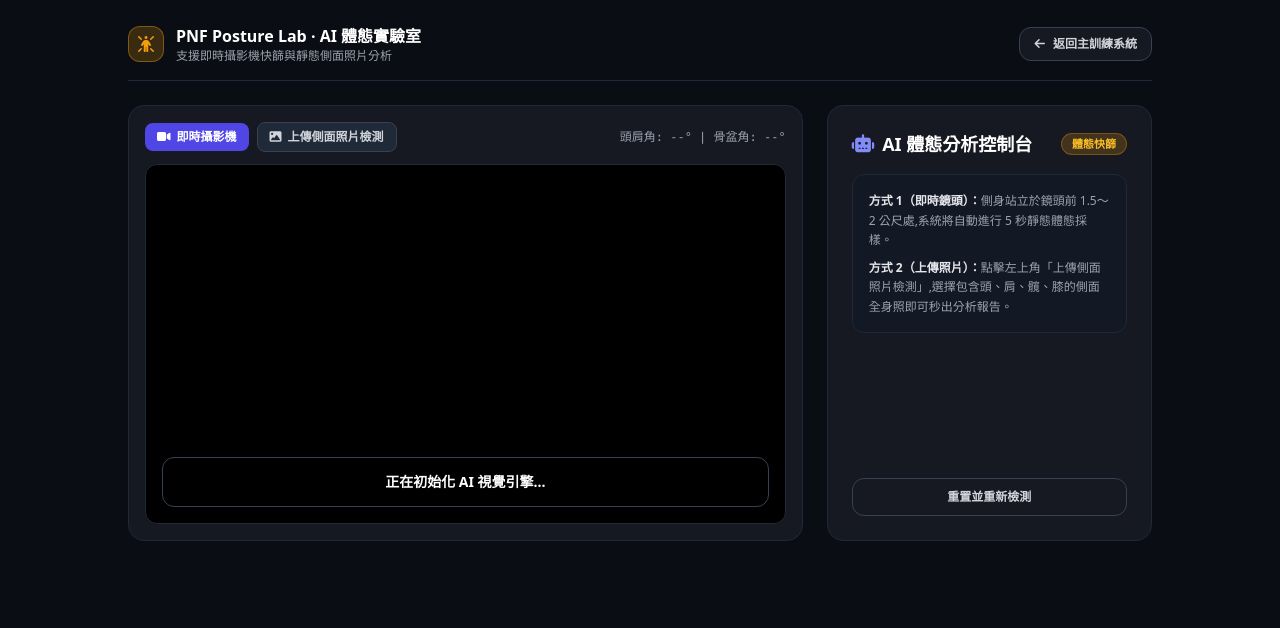
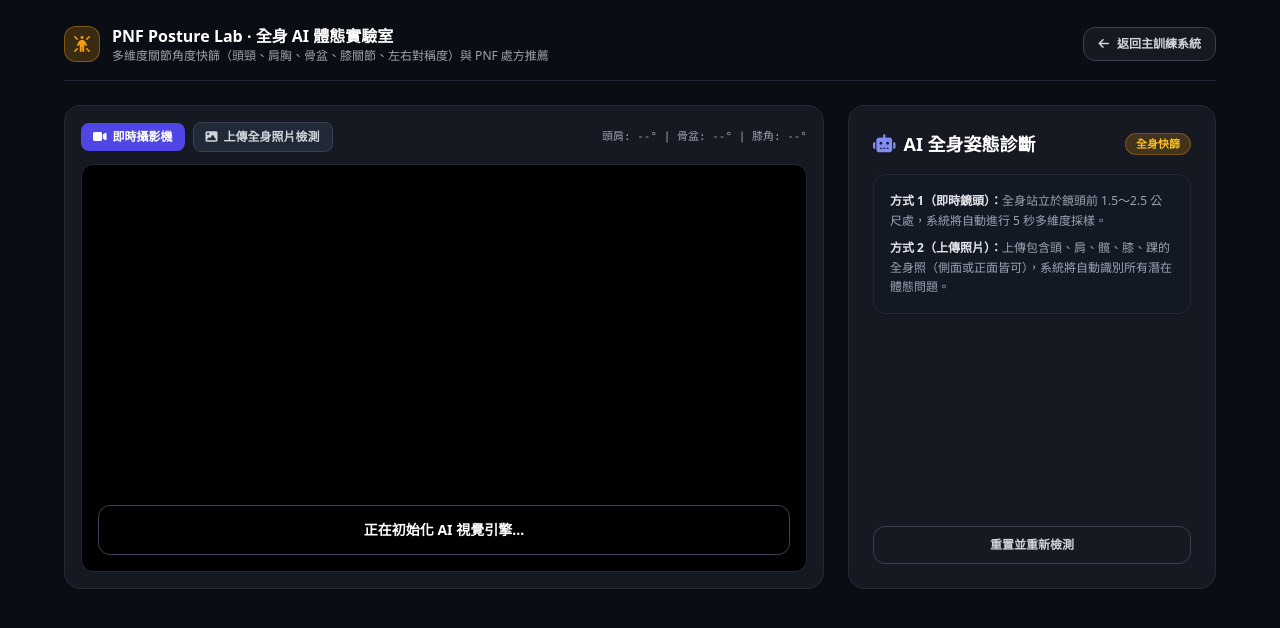
Before and after one commit to RC0525/my-laravel-app, a Laravel app: page /ai-assessment in a window 1280 px wide. Shown: the top 628 px of the page. Run offline with Laravel 12, Linux system fonts and the light colour scheme; some libraries are stand-ins or nearby versions.

Commit message:
Ai UPdate

```diff
--- a/resources/views/ai-assessment.blade.php
+++ b/resources/views/ai-assessment.blade.php
@@ -3,7 +3,7 @@
 <head>
   <meta charset="UTF-8">
   <meta name="csrf-token" content="{{ csrf_token() }}">
-  <title>PNF Posture Lab - AI 體態快篩與處方推薦</title>
+  <title>PNF Posture Lab - 全身多維度 AI 體態快篩與處方推薦</title>
   <script src="https://cdn.tailwindcss.com"></script>
   <link rel="stylesheet" href="https://cdnjs.cloudflare.com/ajax/libs/font-awesome/6.5.1/css/all.min.css">
   <script>
@@ -22,14 +22,14 @@
 <body class="bg-[#0B0D14] text-white p-6 min-h-screen">
 
   <!-- 頂部導覽列 -->
-  <div class="max-w-5xl mx-auto mb-6 flex justify-between items-center border-b border-gray-800 pb-4">
+  <div class="max-w-6xl mx-auto mb-6 flex justify-between items-center border-b border-gray-800 pb-4">
     <div class="flex items-center gap-3">
       <div class="w-9 h-9 rounded-xl bg-goldAccent/20 border border-goldAccent/40 flex items-center justify-center text-goldAccent">
         <i class="fa-solid fa-person-rays"></i>
       </div>
       <div>
-        <h1 class="text-base font-bold text-white">PNF Posture Lab · AI 體態實驗室</h1>
-        <p class="text-xs text-gray-400">支援即時攝影機快篩與靜態側面照片分析</p>
+        <h1 class="text-base font-bold text-white">PNF Posture Lab · 全身 AI 體態實驗室</h1>
+        <p class="text-xs text-gray-400">多維度關節角度快篩（頭頸、肩胸、骨盆、膝關節、左右對稱度）與 PNF 處方推薦</p>
       </div>
     </div>
     <a href="/" class="px-3.5 py-2 rounded-xl bg-cardDark hover:bg-gray-800 border border-gray-700 text-xs font-semibold text-gray-300 transition flex items-center gap-2">
@@ -37,7 +37,7 @@
     </a>
   </div>
 
-  <div class="max-w-5xl mx-auto grid grid-cols-1 lg:grid-cols-3 gap-6 text-white">
+  <div class="max-w-6xl mx-auto grid grid-cols-1 lg:grid-cols-3 gap-6 text-white">
 
     <!-- 左側：即時 AI 視覺辨識與照片上傳區 -->
     <div class="lg:col-span-2 bg-cardDark p-4 rounded-2xl border border-gray-800">
@@ -48,12 +48,12 @@
             <i class="fa-solid fa-video"></i> 即時攝影機
           </button>
           <label for="photo-upload" id="btn-source-photo" class="cursor-pointer px-3 py-1.5 rounded-lg text-xs font-bold bg-gray-800 hover:bg-gray-700 text-gray-300 border border-gray-700 transition flex items-center gap-1.5">
-            <i class="fa-solid fa-image"></i> 上傳側面照片檢測
+            <i class="fa-solid fa-image"></i> 上傳全身照片檢測
           </label>
           <input type="file" id="photo-upload" accept="image/*" class="hidden">
         </div>
 
-        <span id="angle-readout" class="font-mono text-xs text-gray-400">頭肩角: --° | 骨盆角: --°</span>
+        <span id="angle-readout" class="font-mono text-[11px] text-gray-400">頭肩: --° | 骨盆: --° | 膝角: --°</span>
       </div>
 
       <div class="relative w-full aspect-video bg-black rounded-xl overflow-hidden border border-gray-800 flex items-center justify-center">
@@ -76,42 +76,45 @@
       </div>
     </div>
 
-    <!-- 右側：診斷結果、問題識別與 PNF 頁面導流 -->
+    <!-- 右側：多維度診斷結果、全部問題清單與 PNF 頁面導流 -->
     <div class="bg-cardDark p-6 rounded-2xl border border-gray-800 flex flex-col justify-between">
       <div>
         <div class="flex items-center justify-between mb-4">
           <h2 class="text-lg font-bold flex items-center gap-2">
-            <i class="fa-solid fa-robot text-indigo-400"></i> AI 體態分析控制台
+            <i class="fa-solid fa-robot text-indigo-400"></i> AI 全身姿態診斷
           </h2>
           <span id="mode-badge" class="px-2.5 py-0.5 rounded-full text-[11px] font-bold bg-amber-500/20 text-amber-400 border border-amber-500/30">
-            體態快篩
+            全身快篩
           </span>
         </div>
 
         <!-- 預設提示說明 -->
         <div id="scanning-placeholder" class="p-4 rounded-xl bg-gray-900/60 border border-gray-800 text-xs text-gray-400 leading-relaxed mb-4 space-y-2">
-          <p><strong class="text-gray-200">方式 1（即時鏡頭）：</strong>側身站立於鏡頭前 1.5～2 公尺處,系統將自動進行 5 秒靜態體態採樣。</p>
-          <p><strong class="text-gray-200">方式 2（上傳照片）：</strong>點擊左上角「上傳側面照片檢測」,選擇包含頭、肩、髖、膝的側面全身照即可秒出分析報告。</p>
+          <p><strong class="text-gray-200">方式 1（即時鏡頭）：</strong>全身站立於鏡頭前 1.5～2.5 公尺處，系統將自動進行 5 秒多維度採樣。</p>
+          <p><strong class="text-gray-200">方式 2（上傳照片）：</strong>上傳包含頭、肩、髖、膝、踝的全身照（側面或正面皆可），系統將自動識別所有潛在體態問題。</p>
         </div>
 
-        <!-- 快篩結果與問題識別卡片 -->
+        <!-- 快篩結果與全部問題識別卡片 -->
         <div id="assessment-result" class="hidden space-y-4">
-          <div class="p-4 rounded-xl bg-gray-900/80 border border-gray-800 space-y-1.5">
-            <p class="text-xs text-gray-400 uppercase font-bold">體態量化基準值</p>
-            <p class="text-sm text-gray-300">平均頭肩夾角：<strong id="avg-neck-angle" class="text-white">--°</strong></p>
-            <p class="text-sm text-gray-300">平均骨盆髖角：<strong id="avg-pelvic-angle" class="text-white">--°</strong></p>
+          <!-- 多維度量化數據 -->
+          <div class="p-3.5 rounded-xl bg-gray-900/80 border border-gray-800 grid grid-cols-3 gap-2 text-center">
+            <div>
+              <p class="text-[10px] text-gray-400">頭肩夾角</p>
+              <p id="avg-neck-angle" class="text-sm font-bold text-white mt-0.5">--°</p>
+            </div>
+            <div>
+              <p class="text-[10px] text-gray-400">骨盆髖角</p>
+              <p id="avg-pelvic-angle" class="text-sm font-bold text-white mt-0.5">--°</p>
+            </div>
+            <div>
+              <p class="text-[10px] text-gray-400">膝關節角</p>
+              <p id="avg-knee-angle" class="text-sm font-bold text-white mt-0.5">--°</p>
+            </div>
           </div>
 
-          <!-- 問題識別與處方引導區 -->
-          <div id="recommendation-card" class="p-4 rounded-xl border border-goldAccent/50 bg-goldAccent/10">
-            <span class="text-xs font-bold text-goldAccent">識別出特定體態問題</span>
-            <h3 id="rec-title" class="text-base font-bold text-white mt-1">--</h3>
-            <p id="rec-desc" class="text-xs text-gray-300 mt-1 leading-relaxed">--</p>
-
-            <!-- 一鍵返回 PNF Assistant 頁面按鈕 (透過 localStorage 傳遞推薦動作並跳轉回首頁) -->
-            <button id="btn-goto-pnf" type="button" class="mt-4 w-full py-2.5 bg-gradient-to-r from-goldAccent to-amber-600 hover:from-amber-500 hover:to-amber-700 text-black text-sm font-extrabold rounded-xl transition flex items-center justify-center gap-2 shadow-lg shadow-goldAccent/20">
-              <i class="fa-solid fa-arrow-right-to-bracket"></i> 前往 PNF 頁面開始矯正
-            </button>
+          <!-- 識別出的所有問題與對應 PNF 處方清單 -->
+          <div class="space-y-2.5 max-h-[340px] overflow-y-auto pr-1" id="detected-issues-list">
+            <!-- 由 JS 動態填入所有偵測到的問題卡片與前往 PNF 按鈕 -->
           </div>
         </div>
       </div>
@@ -146,11 +149,17 @@
     let currentMode = "ASSESSMENT";
     const SCAN_DURATION_MS = 5000;
     let scanStartTime = null;
-    let neckAngleSamples = [];
-    let pelvicAngleSamples = [];
+    let samples = {
+      neck: [],
+      pelvic: [],
+      knee: [],
+      shoulderDiff: [],
+      hipDiff: [],
+      forwardHeadOffset: []
+    };
 
     async function initPoseLandmarker() {
-      guideText.innerText = "正在載入 AI 骨架模型...";
+      guideText.innerText = "正在載入 AI 全身骨架模型...";
       const vision = await FilesetResolver.forVisionTasks(
         "https://cdn.jsdelivr.net/npm/@mediapipe/tasks-vision@0.10.14/wasm"
       );
@@ -183,7 +192,7 @@
           };
         }
       } catch (err) {
-        guideText.innerText = "⚠️ 無法開啟攝影機，您仍可使用「上傳側面照片檢測」功能";
+        guideText.innerText = "⚠️ 無法開啟攝影機，您仍可使用「上傳全身照片檢測」功能";
         console.error(err);
       }
     };
@@ -207,48 +216,168 @@
       return Math.round(deg);
     }
 
-    function getBestSideLandmarks(lm) {
-      const leftSide = [lm[7], lm[11], lm[23], lm[25]];
-      const rightSide = [lm[8], lm[12], lm[24], lm[26]];
+    // 擷取全身多維度關節指標（包含最佳側面與左右對稱度）
+    function extractPostureMetrics(lm) {
+      const leftSide = [lm[7], lm[11], lm[23], lm[25], lm[27]];
+      const rightSide = [lm[8], lm[12], lm[24], lm[26], lm[28]];
       const leftScore = leftSide.reduce((sum, pt) => sum + (pt?.visibility || 0), 0);
       const rightScore = rightSide.reduce((sum, pt) => sum + (pt?.visibility || 0), 0);
       const chosen = leftScore >= rightScore ? leftSide : rightSide;
-      const isVisible = chosen.every((pt) => pt && pt.visibility > 0.55);
-      return { ear: chosen[0], shoulder: chosen[1], hip: chosen[2], knee: chosen[3], isVisible };
+
+      const coreVisible = chosen.slice(0, 4).every((pt) => pt && pt.visibility > 0.55);
+      const ankleVisible = chosen[4] && chosen[4].visibility > 0.5;
+
+      const ear = chosen[0];
+      const shoulder = chosen[1];
+      const hip = chosen[2];
+      const knee = chosen[3];
+      const ankle = chosen[4];
+
+      const neckAngle = coreVisible ? getAngle(ear, shoulder, hip) : null;
+      const pelvicAngle = coreVisible ? getAngle(shoulder, hip, knee) : null;
+      const kneeAngle = (coreVisible && ankleVisible) ? getAngle(hip, knee, ankle) : null;
+
+      // 左右高低肩與骨盆高低差（正規化座標 y 差值轉近似角度偏差）
+      const shoulderDiff = (lm[11] && lm[12] && lm[11].visibility > 0.5 && lm[12].visibility > 0.5)
+        ? Math.round(Math.abs(lm[11].y - lm[12].y) * 100)
+        : 0;
+
+      const hipDiff = (lm[23] && lm[24] && lm[23].visibility > 0.5 && lm[24].visibility > 0.5)
+        ? Math.round(Math.abs(lm[23].y - lm[24].y) * 100)
+        : 0;
+
+      // 頭部相對肩膀水平偏移度
+      const forwardHeadOffset = (ear && shoulder)
+        ? Math.round(Math.abs(ear.x - shoulder.x) * 100)
+        : 0;
+
+      return {
+        coreVisible,
+        neckAngle,
+        pelvicAngle,
+        kneeAngle,
+        shoulderDiff,
+        hipDiff,
+        forwardHeadOffset
+      };
     }
 
-    // 識別問題並設定點擊後導回主系統 PNF 頁面的行為
-    function showAssessmentRecommendation(avgNeck, avgPelvic) {
+    // 綜合分析所有體態問題並對應推薦的 PNF 伸展動作
+    function analyzeAllProblems(summary) {
+      const issues = [];
+
+      // 1. 圓肩 / 胸椎前凸 / 頭頸前傾
+      if (summary.neck !== null && summary.neck < 162) {
+        issues.push({
+          title: "圓肩與頭部前傾（上交叉症候群）",
+          badge: "肩頸/胸椎",
+          desc: `平均頭肩角為 ${summary.neck}°（低於標準 162°），胸大肌與頸部肌群可能處於緊繃縮短狀態。`,
+          stretchTitle: "胸大肌門框 PNF 拉伸"
+        });
+      }
+
+      // 2. 骨盆前傾或髖部屈曲緊繃
+      if (summary.pelvic !== null && summary.pelvic < 165) {
+        issues.push({
+          title: "骨盆前傾與髖屈肌緊繃",
+          badge: "髖部/骨盆",
+          desc: `平均軀幹髖角為 ${summary.pelvic}°（低於標準 165°），髂腰肌或股直肌可能過度緊繃。`,
+          stretchTitle: "髂腰肌高跪姿 PNF 伸展"
+        });
+      }
+
+      // 3. 骨盆後傾或下背/後側鏈緊繃
+      if (summary.pelvic !== null && summary.pelvic > 183) {
+        issues.push({
+          title: "骨盆後傾與下背/臀腿張力異常",
+          badge: "腰椎/臀腿",
+          desc: `平均軀幹髖角為 ${summary.pelvic}°（高於標準 183°），建議放鬆下背與臀部肌群。`,
+          stretchTitle: "臀大肌仰臥抱膝 PNF 伸展"
+        });
+      }
+
+      // 4. 膝超伸（膝關節過度鎖死）
+      if (summary.knee !== null && summary.knee > 178) {
+        issues.push({
+          title: "膝關節超伸（Genu Recurvatum）",
+          badge: "膝關節/小腿",
+          desc: `平均膝關節夾角達 ${summary.knee}°（過度伸直），易造成膝蓋與小腿後側壓力。`,
+          stretchTitle: "腓腸肌推牆直膝 PNF 伸展"
+        });
+      }
+
+      // 5. 高低肩 / 軀幹側傾代償
+      if (summary.shoulderDiff >= 4) {
+        issues.push({
+          title: "高低肩與斜方肌/側軀幹張力不對稱",
+          badge: "左右對稱",
+          desc: `偵測到左右肩高度差指標為 ${summary.shoulderDiff}，建議針對緊繃側進行側屈與頸肩 PNF 伸展。`,
+          stretchTitle: "斜方肌上束側傾 PNF 伸展"
+        });
+      }
+
+      // 6. 骨盆高低差 / 側腰緊繃
+      if (summary.hipDiff >= 4) {
+        issues.push({
+          title: "骨盆高低差與腰方肌/腹外斜肌緊繃",
+          badge: "骨盆對稱",
+          desc: `偵測到左右髖部高度差指標為 ${summary.hipDiff}，建議進行軀幹側彎與髖部伸展。`,
+          stretchTitle: "腹外斜肌側彎 PNF 伸展"
+        });
+      }
+
+      // 若未偵測到明顯異常，提供日常維持處方
+      if (issues.length === 0) {
+        issues.push({
+          title: "整體體態排列良好（日常維持）",
+          badge: "狀態良好",
+          desc: "您的主要關節角度與對稱度皆在理想範圍內，建議透過 PNF 伸展維持關節活動度與肌肉彈性。",
+          stretchTitle: "胸大肌門框 PNF 拉伸"
+        });
+      }
+
+      return issues;
+    }
+
+    function avg(arr) {
+      if (!arr || arr.length === 0) return null;
+      return Math.round(arr.reduce((a, b) => a + b, 0) / arr.length);
+    }
+
+    // 渲染所有檢測出的問題與一鍵跳轉回 PNF 頁面的按鈕
+    function renderAllIssuesAndRecommendations(summary) {
       document.getElementById("scanning-placeholder").classList.add("hidden");
-      document.getElementById("avg-neck-angle").innerText = `${avgNeck}°`;
-      document.getElementById("avg-pelvic-angle").innerText = `${avgPelvic}°`;
+      document.getElementById("avg-neck-angle").innerText = summary.neck !== null ? `${summary.neck}°` : "--°";
+      document.getElementById("avg-pelvic-angle").innerText = summary.pelvic !== null ? `${summary.pelvic}°` : "--°";
+      document.getElementById("avg-knee-angle").innerText = summary.knee !== null ? `${summary.knee}°` : "--°";
       document.getElementById("assessment-result").classList.remove("hidden");
 
-      const recTitle = document.getElementById("rec-title");
-      const recDesc = document.getElementById("rec-desc");
-      const btnGotoPnf = document.getElementById("btn-goto-pnf");
+      const issues = analyzeAllProblems(summary);
+      const listEl = document.getElementById("detected-issues-list");
+      listEl.innerHTML = "";
 
-      let targetStretchKeyword = "胸大肌門框 PNF 拉伸";
+      issues.forEach((item) => {
+        const card = document.createElement("div");
+        card.className = "p-3.5 rounded-xl border border-goldAccent/40 bg-goldAccent/10 space-y-2";
+        card.innerHTML = `
+          <div class="flex items-center justify-between gap-2">
+            <span class="text-[11px] font-bold px-2 py-0.5 rounded bg-goldAccent/20 text-goldAccent">${item.badge}</span>
+            <span class="text-[11px] text-gray-300 font-semibold">推薦：${item.stretchTitle}</span>
+          </div>
+          <h3 class="text-sm font-bold text-white">${item.title}</h3>
+          <p class="text-xs text-gray-300 leading-relaxed">${item.desc}</p>
+          <button type="button" data-stretch="${item.stretchTitle}" class="btn-go-pnf-item mt-1 w-full py-2 bg-gradient-to-r from-goldAccent to-amber-600 hover:from-amber-500 hover:to-amber-700 text-black text-xs font-extrabold rounded-lg transition flex items-center justify-center gap-1.5 shadow">
+            <i class="fa-solid fa-arrow-right-to-bracket"></i> 前往 PNF 頁面開始（${item.stretchTitle}）
+          </button>
+        `;
 
-      if (avgNeck < 162) {
-        recTitle.innerText = "識別出：圓肩與頭部前傾";
-        recDesc.innerText = `偵測到頭肩角 ${avgNeck}° 低於標準值。建議優先進行胸大肌與上斜方肌 PNF 伸展。`;
-        targetStretchKeyword = "胸大肌門框 PNF 拉伸";
-      } else if (avgPelvic < 165) {
-        recTitle.innerText = "識別出：骨盆前傾代償";
-        recDesc.innerText = `偵測到軀幹髖角 ${avgPelvic}° 異常。建議優先進行髂腰肌與股直肌 PNF 伸展。`;
-        targetStretchKeyword = "髂腰肌高跪姿 PNF 伸展";
-      } else {
-        recTitle.innerText = "體態良好：全背維持課程";
-        recDesc.innerText = "您的靜態體態排列良好！建議維持日常 PNF 動態伸展與關節活動度訓練。";
-        targetStretchKeyword = "胸大肌門框 PNF 拉伸";
-      }
+        card.querySelector(".btn-go-pnf-item").addEventListener("click", () => {
+          localStorage.setItem("preferred_pnf_stretch", item.stretchTitle);
+          window.location.href = "/";
+        });
 
-      // 點擊按鈕時，將推薦的動作名稱存入 localStorage，並導航回主系統首頁的 PNF 模組
-      btnGotoPnf.onclick = () => {
-        localStorage.setItem("preferred_pnf_stretch", targetStretchKeyword);
-        window.location.href = "/"; // 返回你的主訓練系統首頁 (包含 PNF Assistant 頁面)
-      };
+        listEl.appendChild(card);
+      });
     }
 
     function renderLoop() {
@@ -262,51 +391,57 @@
 
         if (results.landmarks && results.landmarks.length > 0) {
           const lm = results.landmarks[0];
-          const { ear, shoulder, hip, knee, isVisible } = getBestSideLandmarks(lm);
+          const metrics = extractPostureMetrics(lm);
 
           drawingUtils.drawConnectors(lm, PoseLandmarker.POSE_CONNECTIONS, { color: "#6366F1", lineWidth: 4 });
           drawingUtils.drawLandmarks(lm, { color: "#F43F5E", radius: 5 });
 
-          if (isVisible) {
-            const neckAngle = getAngle(ear, shoulder, hip);
-            const pelvicAngle = getAngle(shoulder, hip, knee);
-            angleReadout.innerText = `頭肩角: ${neckAngle}° | 骨盆角: ${pelvicAngle}°`;
+          if (metrics.coreVisible) {
+            angleReadout.innerText = `頭肩: ${metrics.neckAngle}° | 骨盆: ${metrics.pelvicAngle}° | 膝角: ${metrics.kneeAngle ?? "--"}°`;
 
             if (currentMode === "ASSESSMENT") {
-              handlePreSessionAssessment(neckAngle, pelvicAngle);
+              handlePreSessionAssessment(metrics);
             }
           } else if (currentMode === "ASSESSMENT") {
             scanStartTime = null;
-            neckAngleSamples = [];
-            pelvicAngleSamples = [];
+            samples = { neck: [], pelvic: [], knee: [], shoulderDiff: [], hipDiff: [], forwardHeadOffset: [] };
             progressContainer.classList.add("hidden");
-            guideText.innerText = "⚠️ 請側身站立，確保耳、肩、髖、膝完整入鏡";
+            guideText.innerText = "⚠️ 請站立於鏡頭前，確保頭、肩、髖、膝完整入鏡";
           }
         }
       }
       animationFrameId = requestAnimationFrame(renderLoop);
     }
 
-    function handlePreSessionAssessment(neckAngle, pelvicAngle) {
+    function handlePreSessionAssessment(metrics) {
       progressContainer.classList.remove("hidden");
       if (!scanStartTime) scanStartTime = performance.now();
 
       const elapsed = performance.now() - scanStartTime;
       const pct = Math.min(100, (elapsed / SCAN_DURATION_MS) * 100);
       scanProgress.style.width = `${pct}%`;
-      guideText.innerText = `正在採樣體態數據，請保持側身靜止... (${Math.ceil((SCAN_DURATION_MS - elapsed) / 1000)}s)`;
+      guideText.innerText = `正在進行全身多維度體態採樣... (${Math.ceil((SCAN_DURATION_MS - elapsed) / 1000)}s)`;
 
-      neckAngleSamples.push(neckAngle);
-      pelvicAngleSamples.push(pelvicAngle);
+      if (metrics.neckAngle !== null) samples.neck.push(metrics.neckAngle);
+      if (metrics.pelvicAngle !== null) samples.pelvic.push(metrics.pelvicAngle);
+      if (metrics.kneeAngle !== null) samples.knee.push(metrics.kneeAngle);
+      samples.shoulderDiff.push(metrics.shoulderDiff);
+      samples.hipDiff.push(metrics.hipDiff);
+      samples.forwardHeadOffset.push(metrics.forwardHeadOffset);
 
       if (elapsed >= SCAN_DURATION_MS) {
         currentMode = "COMPLETED";
         progressContainer.classList.add("hidden");
-        guideText.innerText = "✅ 體態問題識別完成！請點擊下方按鈕前往 PNF 頁面";
+        guideText.innerText = "✅ 全身問題識別完成！請選擇右側處方前往 PNF 頁面";
 
-        const avgNeck = Math.round(neckAngleSamples.reduce((a, b) => a + b, 0) / neckAngleSamples.length);
-        const avgPelvic = Math.round(pelvicAngleSamples.reduce((a, b) => a + b, 0) / pelvicAngleSamples.length);
-        showAssessmentRecommendation(avgNeck, avgPelvic);
+        renderAllIssuesAndRecommendations({
+          neck: avg(samples.neck),
+          pelvic: avg(samples.pelvic),
+          knee: avg(samples.knee),
+          shoulderDiff: avg(samples.shoulderDiff),
+          hipDiff: avg(samples.hipDiff),
+          forwardHeadOffset: avg(samples.forwardHeadOffset)
+        });
       }
     }
 
@@ -327,7 +462,7 @@
       uploadedPhoto.src = imageUrl;
 
       uploadedPhoto.onload = async () => {
-        guideText.innerText = "正在使用 AI 分析照片體態...";
+        guideText.innerText = "正在使用 AI 分析照片全身體態...";
         if (!poseLandmarker) await initPoseLandmarker();
 
         if (currentRunningMode !== "IMAGE") {
@@ -369,19 +504,24 @@
           drawingUtils.drawConnectors(mappedLandmarks, PoseLandmarker.POSE_CONNECTIONS, { color: "#10B981", lineWidth: 3 });
           drawingUtils.drawLandmarks(mappedLandmarks, { color: "#F43F5E", radius: 4 });
 
-          const { ear, shoulder, hip, knee, isVisible } = getBestSideLandmarks(lm);
+          const metrics = extractPostureMetrics(lm);
 
-          if (isVisible) {
-            const neckAngle = getAngle(ear, shoulder, hip);
-            const pelvicAngle = getAngle(shoulder, hip, knee);
-            angleReadout.innerText = `頭肩角: ${neckAngle}° | 骨盆角: ${pelvicAngle}°`;
-            guideText.innerText = "✅ 照片體態問題識別完成！請查看右側處方";
-            showAssessmentRecommendation(neckAngle, pelvicAngle);
+          if (metrics.coreVisible) {
+            angleReadout.innerText = `頭肩: ${metrics.neckAngle}° | 骨盆: ${metrics.pelvicAngle}° | 膝角: ${metrics.kneeAngle ?? "--"}°`;
+            guideText.innerText = "✅ 照片全身問題識別完成！請查看右側處方清單";
+            renderAllIssuesAndRecommendations({
+              neck: metrics.neckAngle,
+              pelvic: metrics.pelvicAngle,
+              knee: metrics.kneeAngle,
+              shoulderDiff: metrics.shoulderDiff,
+              hipDiff: metrics.hipDiff,
+              forwardHeadOffset: metrics.forwardHeadOffset
+            });
           } else {
-            guideText.innerText = "⚠️ 無法完整辨識側面關節，請上傳包含頭, 肩, 髖, 膝的清晰全身側面照";
+            guideText.innerText = "⚠️ 無法完整辨識主要關節，請上傳包含頭、肩、髖、膝的清晰全身照";
           }
         } else {
-          guideText.innerText = "❌ 照片中未偵測到人體骨架，請更換光線充足的側面照重試";
+          guideText.innerText = "❌ 照片中未偵測到人體骨架，請更換光線充足的全身照重試";
         }
 
         URL.revokeObjectURL(imageUrl);
@@ -398,9 +538,8 @@
 
       currentMode = "ASSESSMENT";
       scanStartTime = null;
-      neckAngleSamples = [];
-      pelvicAngleSamples = [];
-      document.getElementById("mode-badge").innerText = "體態快篩";
+      samples = { neck: [], pelvic: [], knee: [], shoulderDiff: [], hipDiff: [], forwardHeadOffset: [] };
+      document.getElementById("mode-badge").innerText = "全身快篩";
       document.getElementById("scanning-placeholder").classList.remove("hidden");
       document.getElementById("assessment-result").classList.add("hidden");
 
```
